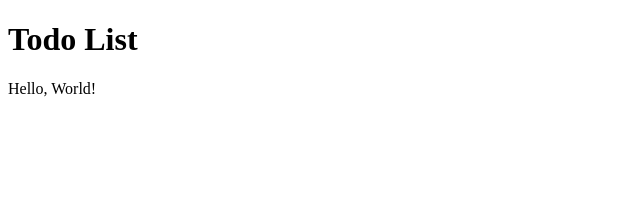
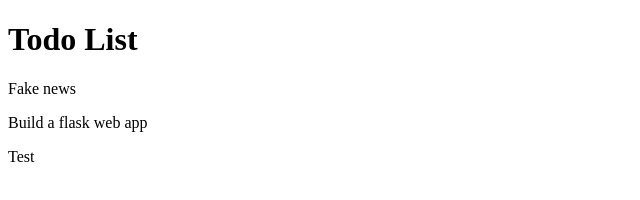
Before and after one commit to willelson/todo-list, a website: page index.html in a window 1280 px wide. Shown: the whole page, without its empty margins (0-640 px from the left). Drawn offline with nearby package versions, Linux system fonts and the light colour scheme; some packages are replaced by stand-ins of ours; a script that the page names is missing.

Commit message:
Added ng-repeat to iterate through tasks.

```diff
--- a/index.html
+++ b/index.html
@@ -9,7 +9,10 @@
 <body ng-controller="taskCtrl">
 
 	<h1>Todo List</h1>
-	<p>{{ message }}</p>
+
+	<div class="tasks" ng-repeat="task in tasks">
+		<p>{{ task.title }}</p>
+	</div>
 
 </body>
 </html>
```
